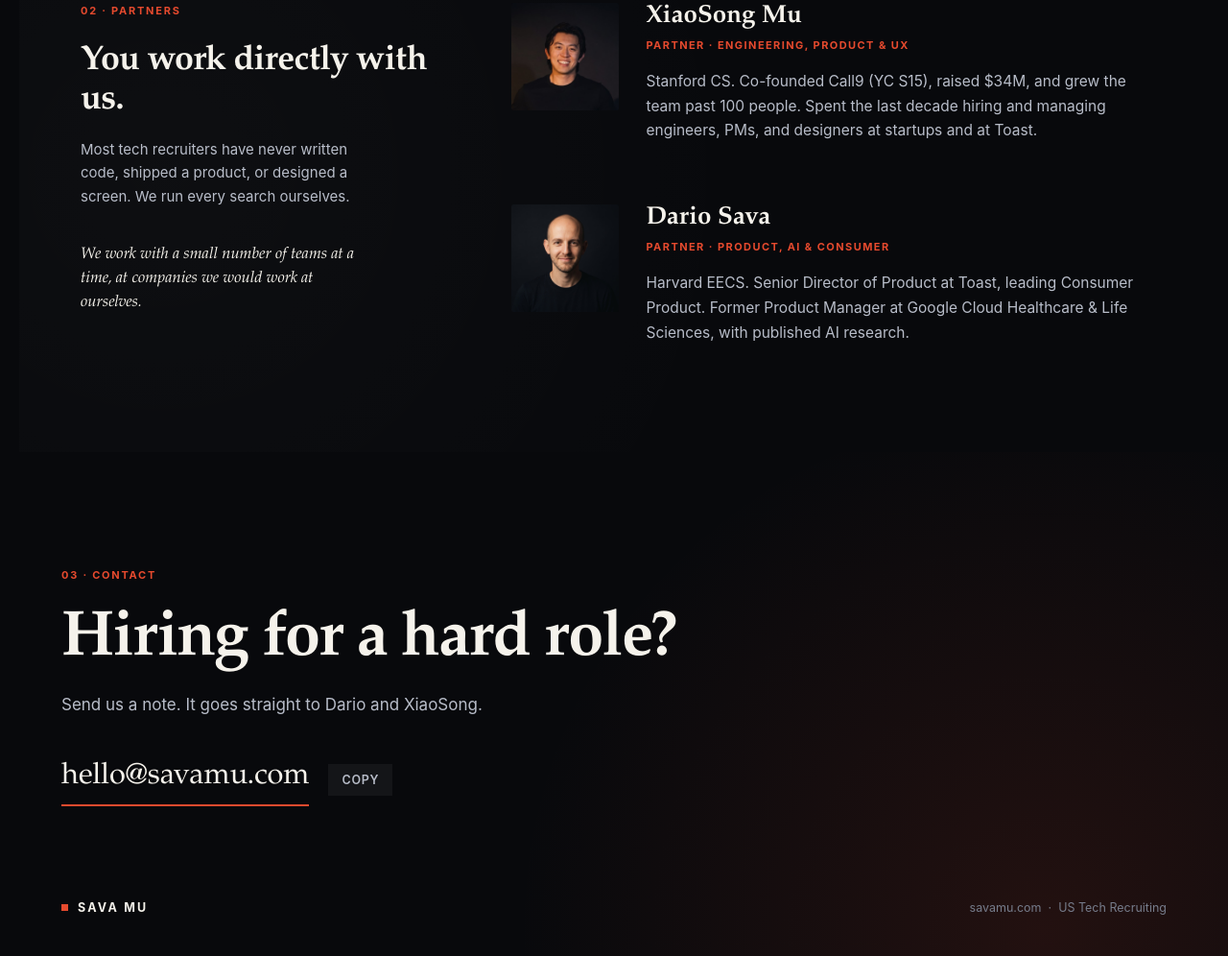
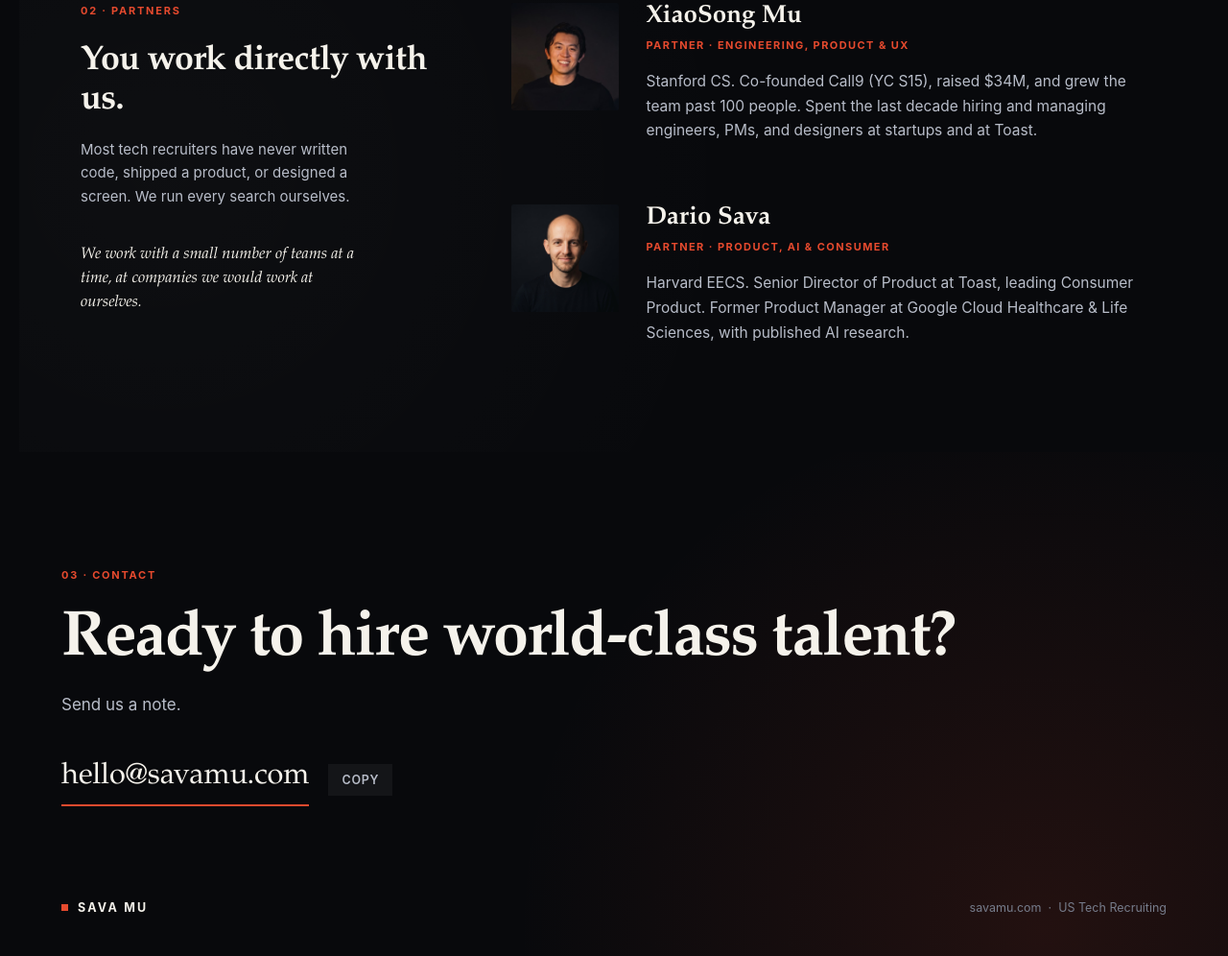
Before and after one commit to xiaosongmu/savamu.com, a plain HTML site: page index.html in a window 1280 px wide. Shown: the part 1924-2920 px from the top of the page at 96% size. Drawn offline with Linux system fonts and the light colour scheme.

Commit message:
Update closing section copy on homepage

```diff
--- a/index.html
+++ b/index.html
@@ -701,8 +701,8 @@
     <section class="closing" id="contact">
       <div class="closing-inner reveal">
         <div class="eyebrow">03 &middot; Contact</div>
-        <h2>Hiring for a hard role?</h2>
-        <p class="closing-sub">Send us a note. It goes straight to Dario and XiaoSong.</p>
+        <h2>Ready to hire world-class talent?</h2>
+        <p class="closing-sub">Send us a note.</p>
         <div class="email-row">
           <a href="mailto:hello@savamu.com" class="email-link">hello@savamu.com</a>
           <button type="button" class="copy-btn" id="copy-email">Copy</button>
```
